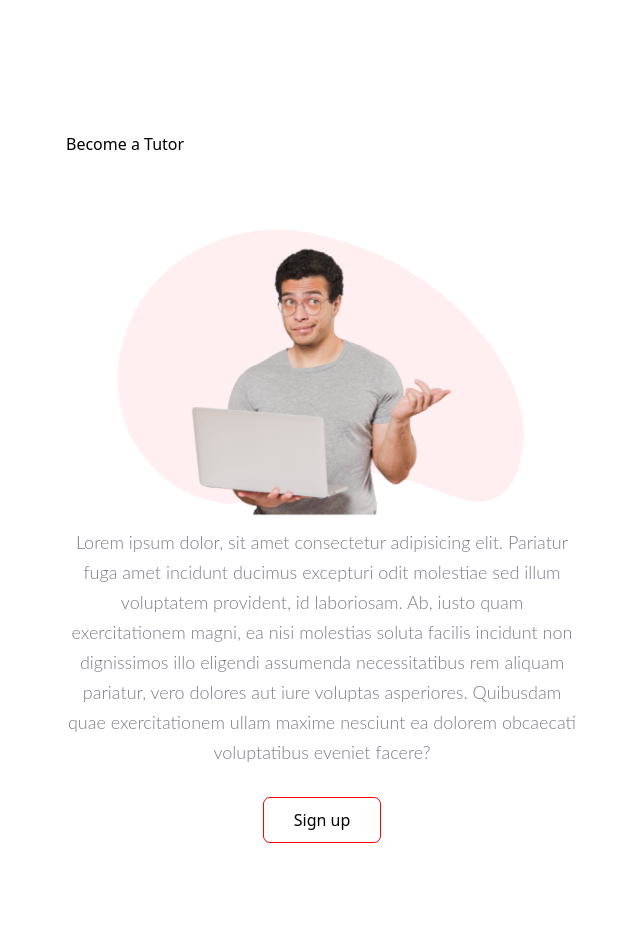
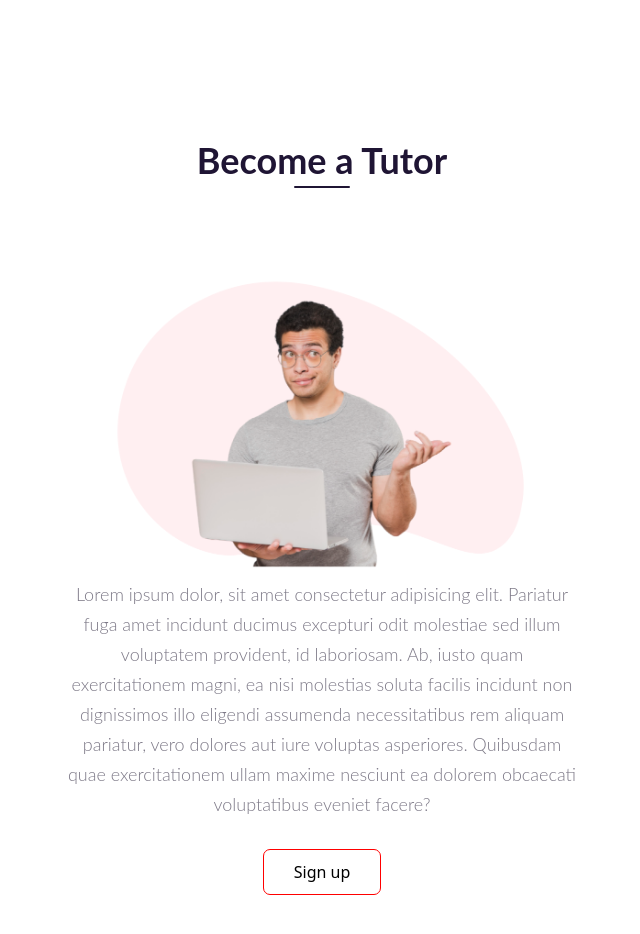
Before and after one commit to Ayomikuolatunji/college-next-page, a Next.js app: page / in a window 1280 px wide. Shown: the part 2860-3794 px from the top of the page, without its empty margins (318-958 px from the left). Built offline with nearby package versions, Linux system fonts and the light colour scheme.

Commit message:
continuation

```diff
--- a/components/tutor/Tutor.js
+++ b/components/tutor/Tutor.js
@@ -8,6 +8,10 @@ import tutor from "../../public/img/tutor.png"
 const TutorStyle=styled.div`
   width: 80%;
   margin:100px auto;
+
+  @media (max-width:640px){
+      width: 90%;
+  }
 
 `;
 
@@ -27,8 +31,40 @@ const Main=styled.div`
     /* or 167% */
     color: #7D7987;
   }
+  .title {
+      text-align: center;
+    h1{
+        font-family: 'Lato';
+        font-style: normal;
+        font-weight: 700;
+        font-size: 36px;
+        line-height: 56px;
+        /* identical to box height, or 156% */
+        color: #1F1534;
+        position: relative;
+        mix-blend-mode: normal;
+        margin-bottom: 20px;
+
+        :after{
+            content:"";
+            position: absolute;
+            margin:120px auto 0 auto;
+            bottom: 0;
+            right: 0;
+            left: 0;
+            width: 56px;
+            height: 2px;
+            background: #1F1534;
+            border-radius: 5px;
+        }
+    }
+  }
   .content{
       margin-top: -120px;
+
+      @media (max-width:640px){
+          margin-top: 0;
+      }
   }
   .content button{
       border: 1px solid red;
@@ -43,9 +79,9 @@ export default function Tutor() {
   return (
     <TutorStyle>
          <Box>
-             <Grid container xs={6} style={{margin:"auto"}}>
+             <Grid container xs={12} md={6} style={{margin:"auto"}}>
                  <Main>
-                     <div className="titlee">
+                     <div className="title">
                          <h1>Become a Tutor</h1>
                      </div>
                      <div className='max-w-full mx-auto'>
```
